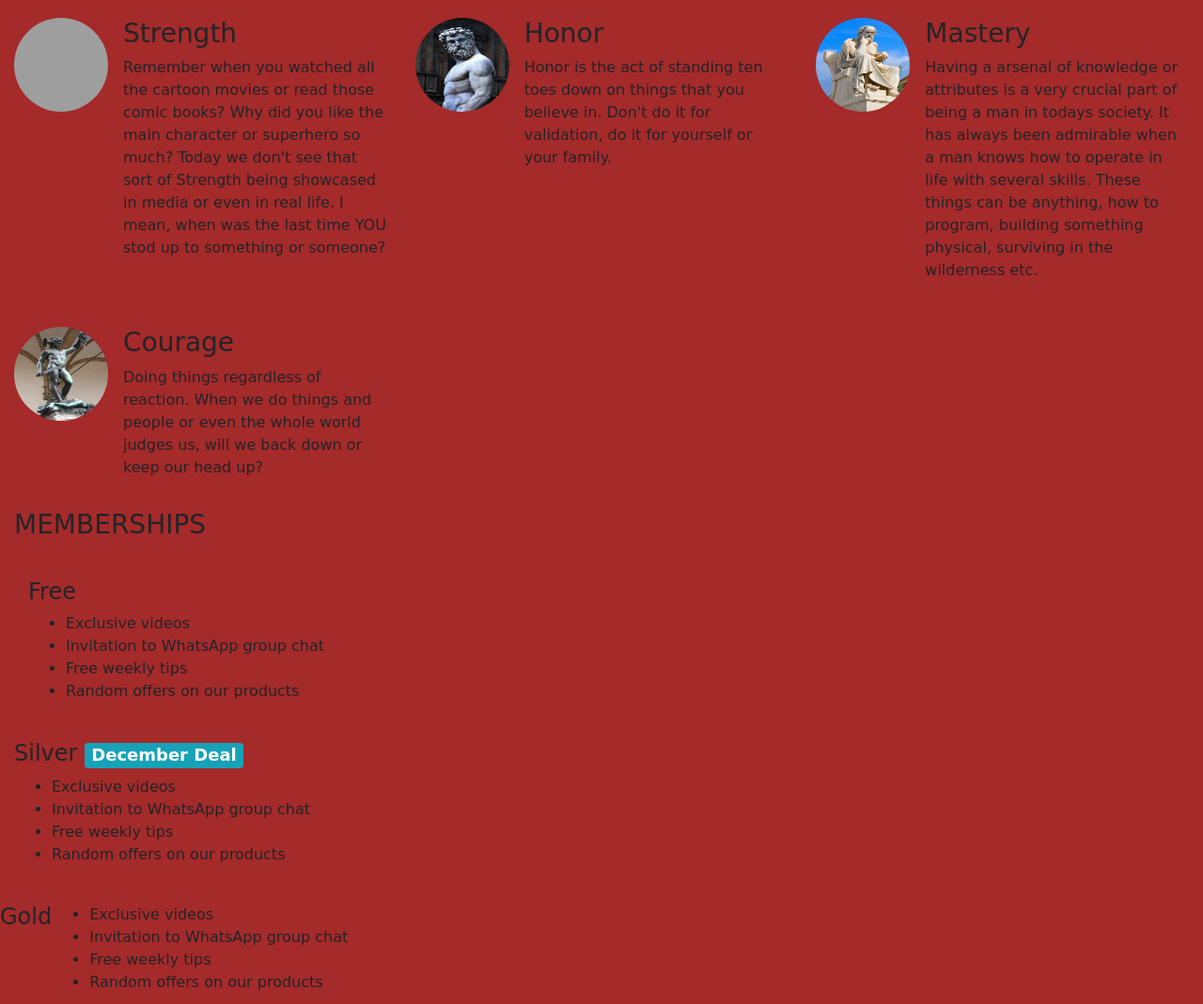
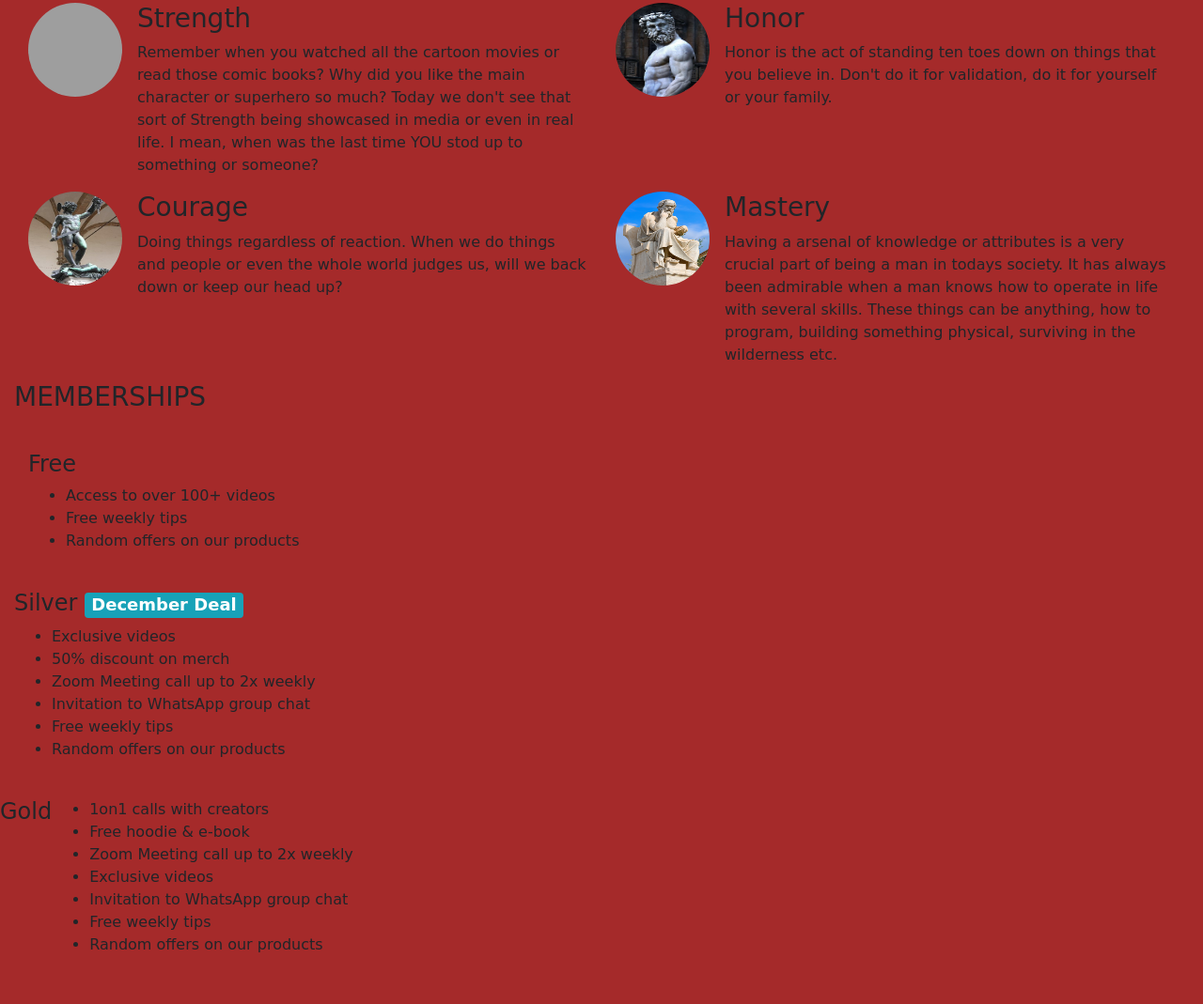
Before and after one commit to SanZangana/bootstrap-test, a plain HTML site: page index.html in a window 1280 px wide. Shown: the part 706-1775 px from the top of the page at 94% size. After the commit the page ends 1740 px from the top, so only its background shows below. Drawn offline with nearby package versions, Linux system fonts and the light colour scheme; grey boxes are pictures that could not be loaded; a web font is replaced by a local one.

Commit message:
Update the 'quotes' section with correct col and row values

```diff
--- a/index.html
+++ b/index.html
@@ -60,8 +60,9 @@
 
         <section class="quotes">
             <h2>The four core components for Masculinity</h2>
-            <div class="row">
-                <div class="col-12 col-md-6 col-lg-4 my-3">
+            <div class="container-fluid">
+                <div class="row row-cols-1 row-cols-sm-2 row-cols-md-4">
+                  <div class="col-12 col-md-6">
                     <div class="quote">
                         <div class="media">
                             <img src="images/strength1.jpg" class="rounded-circle img-responsive mr-3" height="100"
@@ -78,7 +79,7 @@
                         </div>
                     </div>
                   </div>
-                <div class="col-12 col-md-6 col-lg-4 my-3">
+                  <div class="col-12 col-md-6">
                     <div class="quote">
                         <div class="media">
                             <img src="images/honor.jpg" class="rounded-circle img-responsive mr-3" height="100"
@@ -92,7 +93,22 @@
                         </div>
                     </div>
                   </div>
-                <div class="col-12 d-md-inline d-lg-inline col-lg-4 my-3">
+                   <div class="col-12 col-md-6">
+                        <div class="quote">
+                            <div class="media">
+                                <img src="images/courage.jpg" class="rounded-circle img-responsive mr-3" height="100"
+                                width="100">
+                                <div class="media-body">
+                                    <h3>Courage</h3>
+                                    <p>Doing things regardless of reaction.
+                                        When we do things and people or even the whole world judges us,
+                                        will we back down or keep our head up?
+                                    </p>
+                                </div>
+                            </div>
+                        </div>
+                    </div>
+                    <div class="col-12 col-md-6">
                         <div class="quote">
                             <div class="media">
                                 <img src="images/mastery.jpg" class="rounded-circle img-responsive mr-3" height="100"
@@ -112,21 +128,9 @@
                             </div>
                         </div>
                     </div>
-                <div class="col-12 d-md-inline d-lg-inline col-lg-4 my-3">
-                    <div class="quote">
-                        <div class="media">
-                            <img src="images/courage.jpg" class="rounded-circle img-responsive mr-3" height="100"
-                                width="100">
-                            <div class="media-body">
-                                <h3>Courage</h3>
-                                <p>Doing things regardless of reaction.
-                                    When we do things and people or even the whole world judges us,
-                                    will we back down or keep our head up?</p>
                 </div>
             </div>
-                    </div>
-                </div>
-            </div>
+
         </section>
         <!-- FIND HOW TO MAKE MEMBERSHIP SECTION INLINE -->
         <section class="subscription">
@@ -135,8 +139,7 @@
                 <br>
                 <h4>Free</h4>
                 <ul>
-                    <li>Exclusive videos</li>
-                    <li>Invitation to WhatsApp group chat</li>
+                    <li>Access to over 100+ videos</li>
                     <li>Free weekly tips</li>
                     <li>Random offers on our products</li>
                 </ul>
@@ -146,6 +149,8 @@
                 <h4>Silver <span class="badge badge-info">December Deal</span></h4>
                 <ul>
                     <li>Exclusive videos</li>
+                    <li>50% discount on merch</li>
+                    <li>Zoom Meeting call up to 2x weekly</li>
                     <li>Invitation to WhatsApp group chat</li>
                     <li>Free weekly tips</li>
                     <li>Random offers on our products</li>
@@ -155,6 +160,9 @@
                 <br>
                 <h4>Gold</h4>
                 <ul>
+                    <li>1on1 calls with creators</li>
+                    <li>Free hoodie & e-book</li>
+                    <li>Zoom Meeting call up to 2x weekly</li>
                     <li>Exclusive videos</li>
                     <li>Invitation to WhatsApp group chat</li>
                     <li>Free weekly tips</li>
```
Lines whose indentation alone changed are shown as unchanged.
